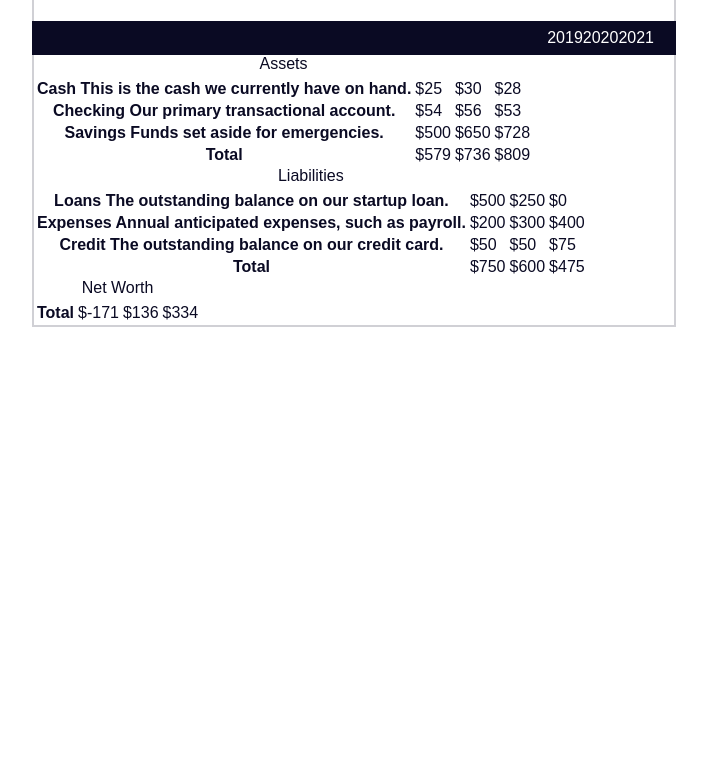
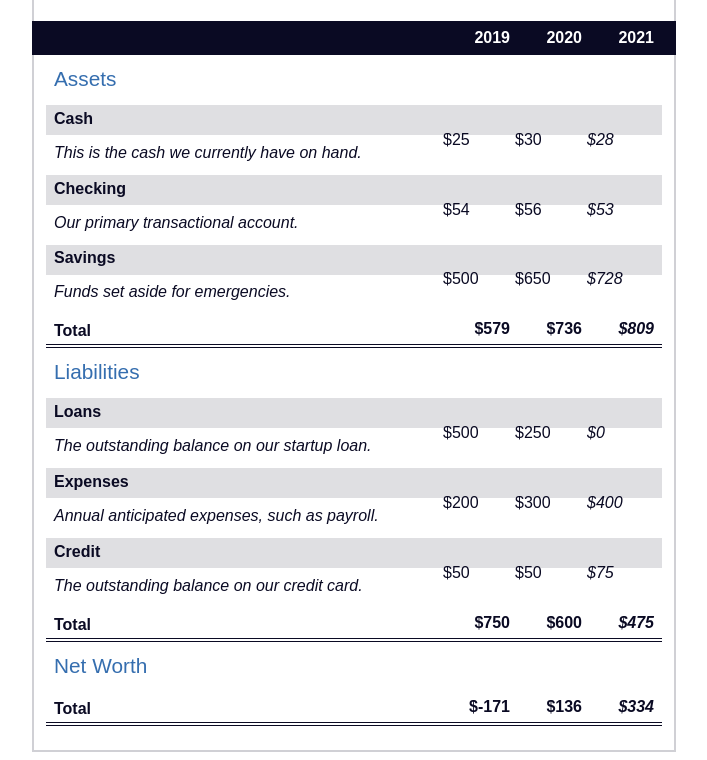
Before and after one commit to Rolando0408/balance-sheet, a plain HTML site: page index.html in a window 1280 px wide. Shown: the part 106-866 px from the top of the page, without its empty margins (286-993 px from the left). Before the commit the page ends 800 px from the top, so only its background shows below. Drawn offline with Linux system fonts and the light colour scheme.

Commit message:
Refactor CSS for improved accessibility and layout consistency in Balance Sheet

```diff
--- a/styles.css
+++ b/styles.css
@@ -8,16 +8,16 @@ body{
 }
 
 span[class~="sr-only"]{
-    border: 0;
-    clip: rect(1px, 1px, 1px, 1px);
-    clip-path: inset(50%);
-    height: 1px;
-    width: 1px;
-    overflow: hidden;
-    white-space: nowrap;
-    position: absolute;
-    padding: 0;
-    margin: -1px;
+    border: 0 !important;
+    clip: rect(1px, 1px, 1px, 1px) !important;
+    clip-path: inset(50%) !important;
+    height: 1px !important;
+    width: 1px !important;
+    overflow: hidden !important;
+    white-space: nowrap !important;
+    position: absolute !important;
+    padding: 0 !important;
+    margin: -1px !important;
 }
 
 h1{
@@ -57,3 +57,89 @@ section{
     padding: 0.5rem calc(1.25rem + 2px) 0.5rem 0;
     z-index: 999;
 }
+
+#years span[class]{
+    font-weight: bold;
+    width: 4.5rem;
+    text-align: right;
+}
+
+.table-wrap{
+    padding: 0 0.75rem 1.5rem 0.75rem;
+}
+
+span{
+    font-weight: normal;
+}
+
+table{
+    border-collapse: collapse;
+    border: 0;
+    width: 100%;
+    position: relative;
+    margin-top: 3rem;
+}
+
+table caption{
+    color: #356eaf;
+    font-size: 1.3em;
+    font-weight: normal;
+    position: absolute;
+    top: -2.25rem;
+    left: 0.5rem;
+}
+
+tbody td{
+    width: 100vw;
+    min-width: 4rem;
+    max-width: 4rem;
+}
+
+tbody th{
+    width: calc(100% - 12rem);
+}
+
+tr[class="total"]{
+    border-bottom: 4px double #0a0a23;
+    font-weight: bold;
+}
+
+tr[class="total"] th{
+    text-align: left;
+    padding: 0.5rem 0 0.25rem 0.5rem;
+}
+
+tr.total td{
+    text-align: right;
+    padding: 0 0.25rem;
+}
+
+tr.total td:nth-of-type(3){
+    padding-right: 0.5rem;
+}
+
+tr.total:hover{
+    background-color: #99c9ff;
+}
+
+td[class="current"]{
+    font-style: italic;
+}
+
+tr[class="data"]{
+    background-image: linear-gradient(to bottom, #dfdfe2 1.845rem, white 1.845rem);
+}
+
+tr.data th{
+    text-align: left;
+    padding-top: 0.3rem;
+    padding-left: 0.5rem;
+}
+
+tr.data th .description{
+    display: block;
+    font-style: italic;
+    font-weight: normal;
+    padding: 1rem 0 0.75rem;
+    margin-right: -13.5rem;
+}
```
